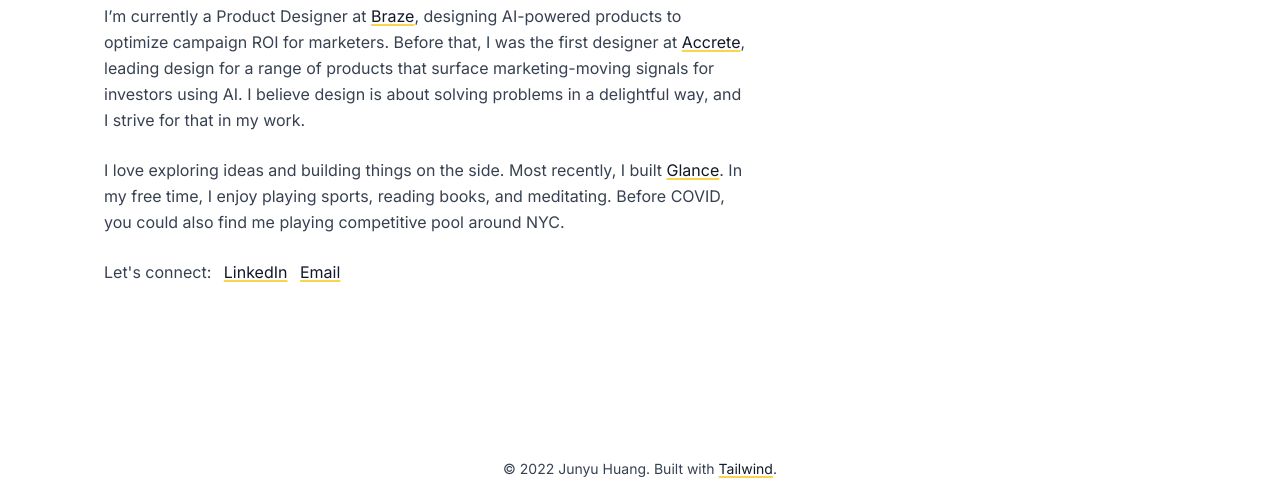
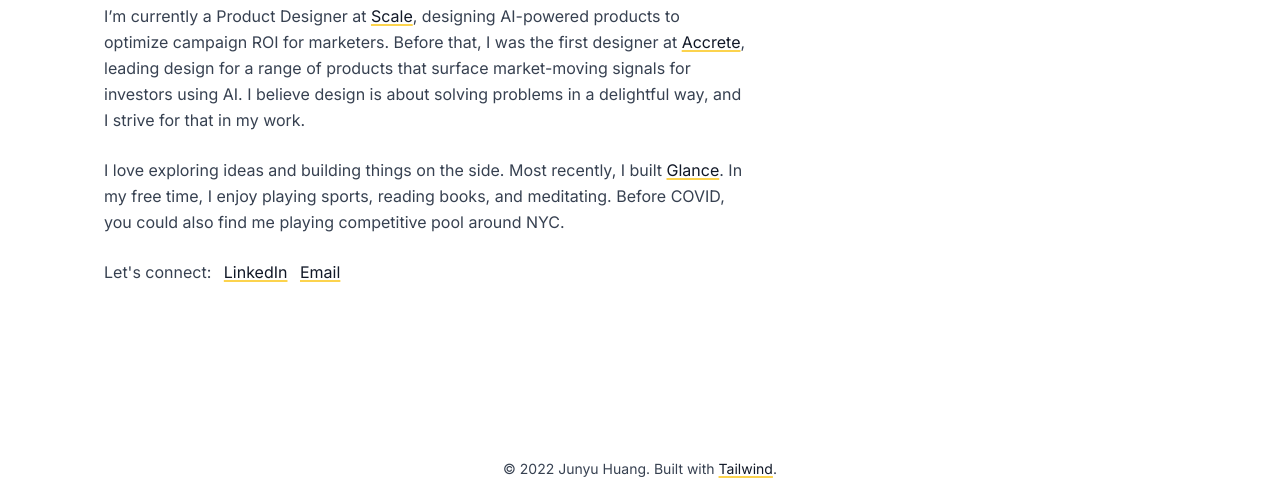
Before and after one commit to EVERROCKET/new.github.io, a website built with Vite: page about.html in a window 1280 px wide. Shown: the part 297-800 px from the top of the page. Built offline with nearby package versions, Linux system fonts and the light colour scheme.

Commit message:
Update about.html

```diff
--- a/about.html
+++ b/about.html
@@ -72,7 +72,7 @@
         <div class="grid grid-cols-5">
             <div class="col-span-5 md:col-span-3 lg:col-span-3">
                 <p class="text-4xl font-robo mb-3 text-gray-800 md:text-5xl" >Hi, I'm Junyu!</p>
-                <p class="mt-3 text-base font-inter text-gray-700 leading-relaxed ">I’m currently a Product Designer at <a class="underline font-medium bg-transparent text-gray-900 decoration-amber-300 decoration-2 underline-offset-2 transition duration-300 hover:bg-amber-300" href="https://braze.com/" target="_blank">Braze</a>, designing AI-powered products to optimize campaign ROI for marketers. Before that, I was the first designer at <a class="underline font-medium bg-transparent text-gray-900 decoration-amber-300 decoration-2 underline-offset-2 transition duration-300 hover:bg-amber-300" href="https://www.accrete.ai/" target="_blank">Accrete</a>, leading design for a range of products that surface marketing-moving signals for investors using AI. I believe design is about solving problems in a delightful way, and I strive for that in my work.</p>
+                <p class="mt-3 text-base font-inter text-gray-700 leading-relaxed ">I’m currently a Product Designer at <a class="underline font-medium bg-transparent text-gray-900 decoration-amber-300 decoration-2 underline-offset-2 transition duration-300 hover:bg-amber-300" href="https://braze.com/" target="_blank">Scale</a>, designing AI-powered products to optimize campaign ROI for marketers. Before that, I was the first designer at <a class="underline font-medium bg-transparent text-gray-900 decoration-amber-300 decoration-2 underline-offset-2 transition duration-300 hover:bg-amber-300" href="https://www.accrete.ai/" target="_blank">Accrete</a>, leading design for a range of products that surface market-moving signals for investors using AI. I believe design is about solving problems in a delightful way, and I strive for that in my work.</p>
                 <p class="mt-6 text-base font-inter text-gray-700 leading-relaxed">I love exploring ideas and building things on the side. Most recently, I built <a class="underline font-medium bg-transparent text-gray-900 decoration-amber-300 decoration-2 underline-offset-2 transition duration-300 hover:bg-amber-300" href="https://glance.today/" target="_blank">Glance</a>. In my free time, I enjoy playing sports, reading books, and meditating. Before COVID, you could also find me playing competitive pool around NYC. </p>
                 <p class="mt-6 text-base font-inter text-gray-700 leading-relaxed">Let's connect: <a class="underline font-medium bg-transparent text-gray-900 decoration-amber-300 decoration-2 underline-offset-2 transition duration-300 hover:bg-amber-300 ml-2" href="https://www.linkedin.com/in/junyuhuang/" target="_blank">LinkedIn</a> <a class="underline font-medium bg-transparent text-gray-900 decoration-amber-300 decoration-2 underline-offset-2 transition duration-300 hover:bg-amber-300 ml-2" href="mailto: junyu.huang93@gmail.com" target="_blank">Email</a></p>
             </div>
```
